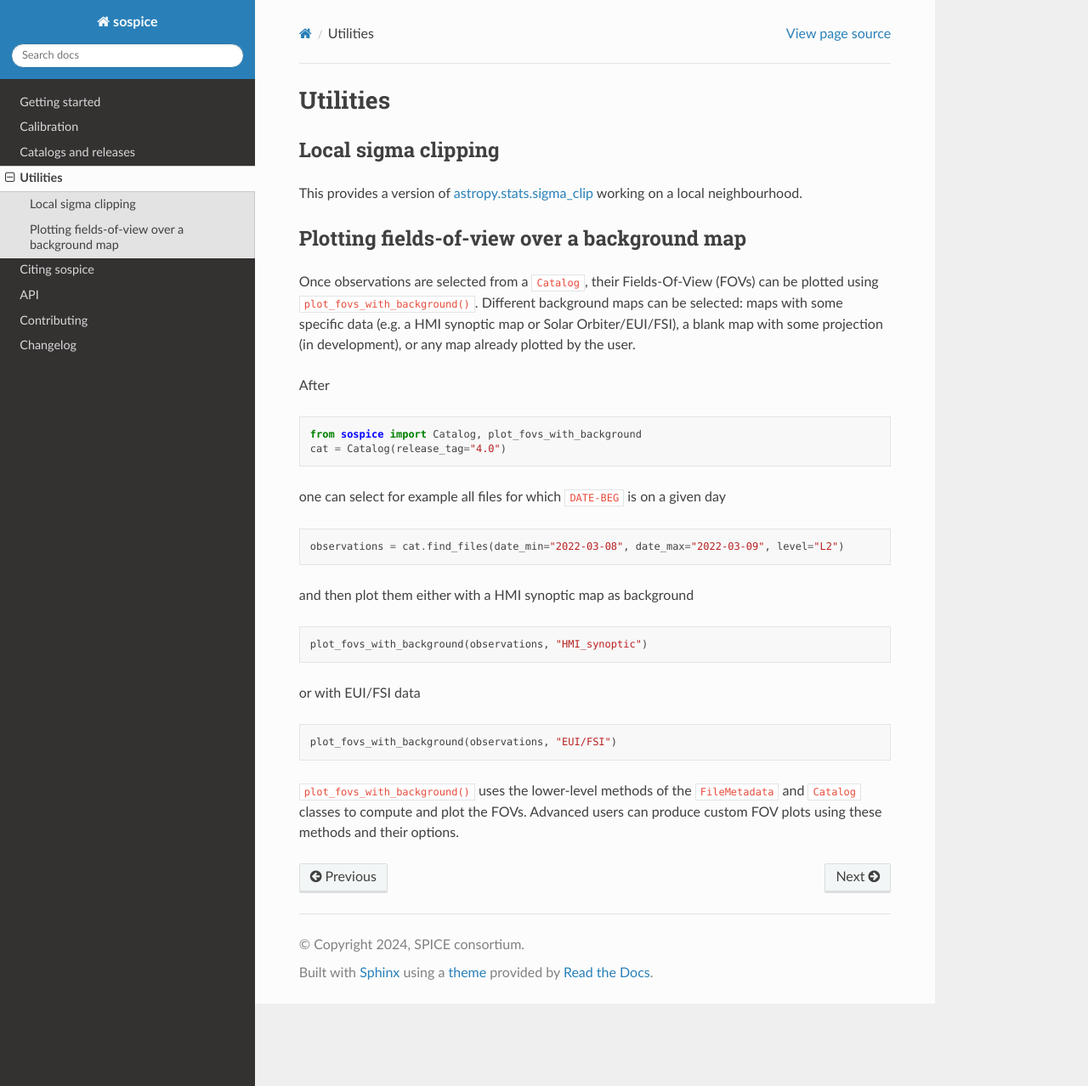
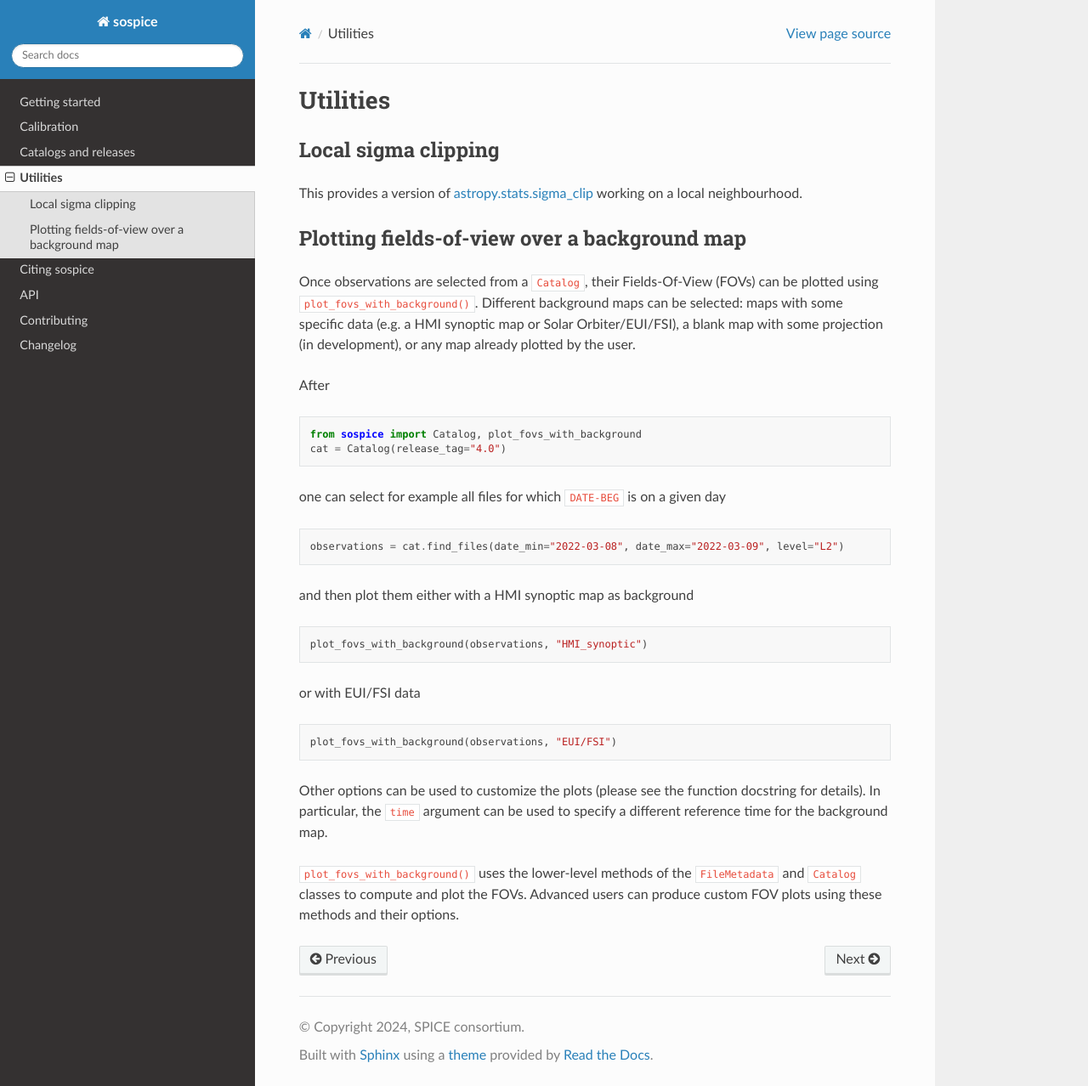
Before and after one commit to solo-spice/sospice, a Sphinx documentation site: the page built from docs/source/utilities.rst, in a window 1280 px wide and 1278 px high. Shown: the whole window at 85% size. Built offline with Sphinx 7.4.7 and the Read the Docs theme 2.0.0, drawn with Linux system fonts in a browser that asks for light colours; the version number could not be read and is left out.

Commit message:
Add some documentation about options for FOV plotting

```diff
--- a/docs/source/utilities.rst
+++ b/docs/source/utilities.rst
@@ -38,4 +38,6 @@ or with EUI/FSI data
 
     plot_fovs_with_background(observations, "EUI/FSI")
 
+Other options can be used to customize the plots (please see the function docstring for details). In particular, the ``time`` argument can be used to specify a different reference time for the background map.
+
 ``plot_fovs_with_background()`` uses the lower-level methods of the ``FileMetadata`` and ``Catalog`` classes to compute and plot the FOVs. Advanced users can produce custom FOV plots using these methods and their options.
```
